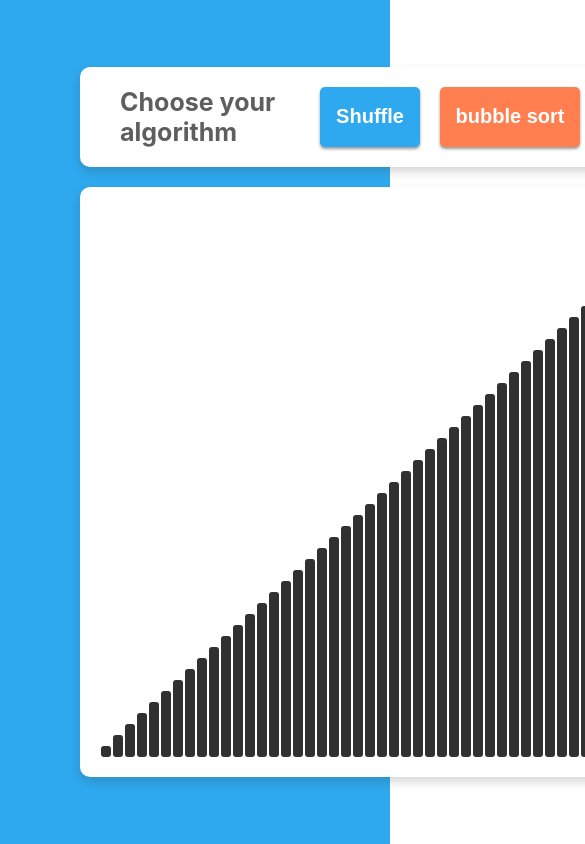
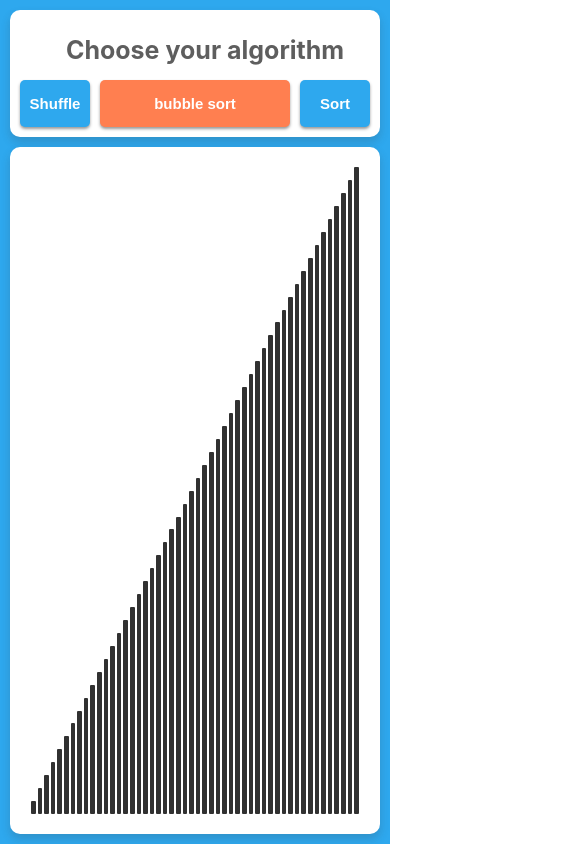
Before and after one commit to rudensergey/algo-visualiser, a React app: page / in a window 390 px wide. Shown: the top 844 px of the page, 585 px wide, since content can reach past the window. Built offline with nearby package versions, Linux system fonts and the light colour scheme.

Commit message:
add responsive design

```diff
--- a/src/components/visualiser/style.css
+++ b/src/components/visualiser/style.css
@@ -2,8 +2,6 @@
   width: 100%;
   height: 100%;
   min-height: 500px;
-  max-height: 900px;
-  min-width: 800px;
 
   display: flex;
   flex-direction: column;
@@ -111,3 +109,54 @@
   background-color: rgb(143, 69, 42);
   box-shadow: 0px 0px 0px var(--mid-shadow);
 }
+
+@media (max-width: 800px) {
+  .visualiser {
+    width: 100%;
+    height: 100%;
+    padding: 10px;
+    box-sizing: border-box;
+  }
+
+  .visualiser__box {
+    width: 100%;
+    height: 100%;
+    margin-top: 10px;
+    box-sizing: border-box;
+  }
+
+  .visualiser__buttons {
+    width: 100%;
+    height: 150px;
+    padding: 10px;
+    border-radius: 10px;
+    flex-wrap: wrap;
+
+    justify-content: center;
+  }
+
+  .visualiser__title {
+    width: 100%;
+    flex: 0, 0, 100%;
+    display: flex;
+    justify-content: center;
+    align-items: center;
+  }
+
+  .visualiser__button {
+    flex-basis: 70px;
+    padding: 0 5px;
+    font-size: 15px;
+  }
+
+  .visualiser__dropdown {
+    padding: 0 15px;
+    flex-basis: 100px;
+    margin: 0 10px;
+    font-size: 15px;
+  }
+
+  .bar {
+    border-radius: 1px;
+  }
+}
```
